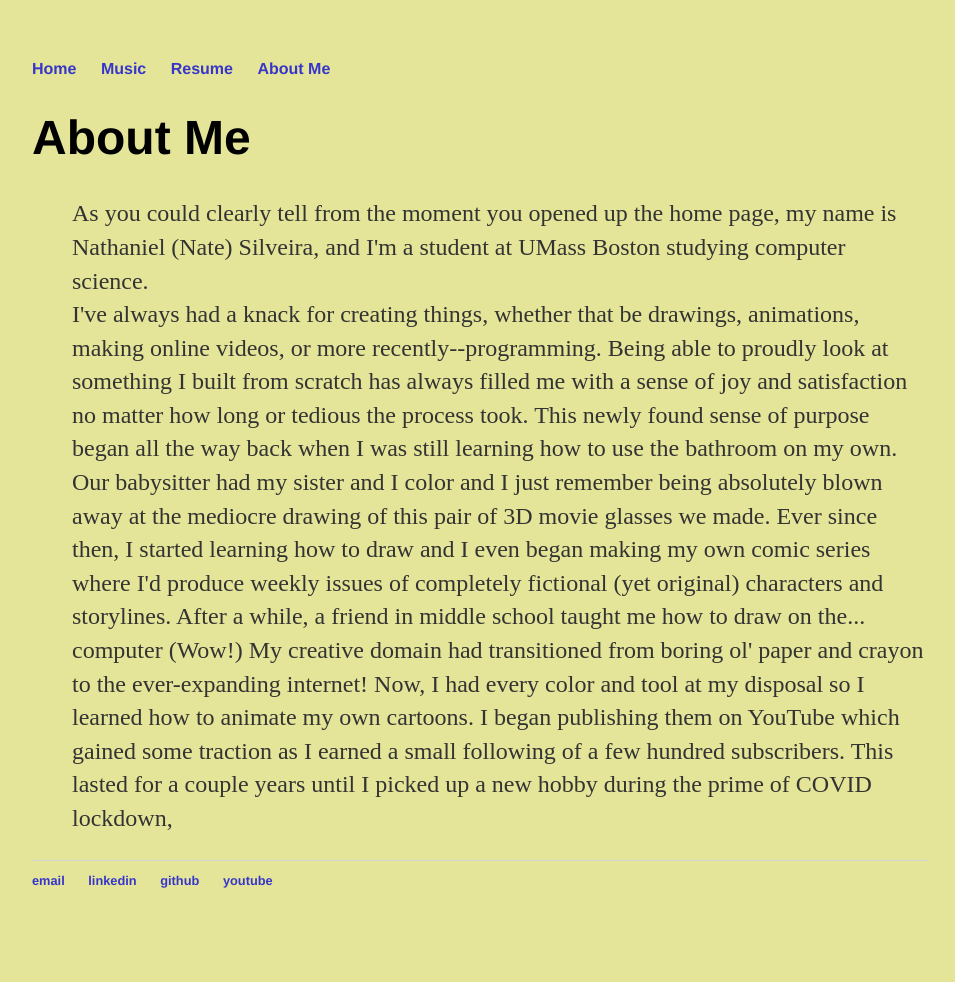
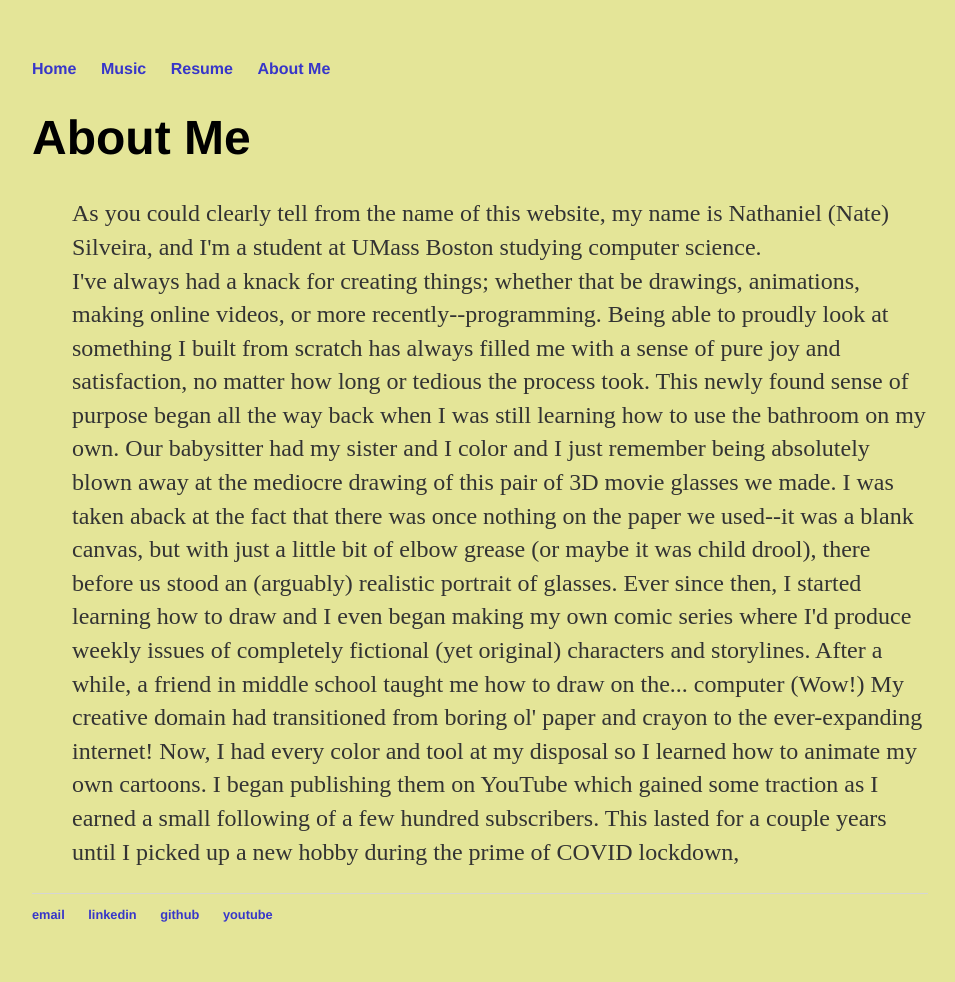
Before and after one commit to n8silveira/n8silveira.github.io, a Jekyll site: the page built from about/index.html, in a window 1280 px wide. Shown: the whole page, without its empty margins (160-1115 px from the left). Built offline with Jekyll 4.4.1, drawn with Linux system fonts in a browser that asks for light colours; before the commit the page ends 948 px from its top, so only the background shows below that.

Commit message:
Update index.html

```diff
--- a/about/index.html
+++ b/about/index.html
@@ -4,20 +4,22 @@ title: About Me
 ---
 	<h1>{{ page.title }}</h1>
 	<ul class="autobiography">
-		<p>As you could clearly tell from the moment you opened up the home page, my name is Nathaniel (Nate) Silveira,
-			and I'm a student at UMass Boston studying computer science.<br>I've always had a knack for creating things,
+		<p>As you could clearly tell from the name of this website, my name is Nathaniel (Nate) Silveira, and I'm a student
+			at UMass Boston studying computer science.<br>I've always had a knack for creating things;
 			whether that be drawings, animations, making online videos, or more recently--programming. Being able to
-			proudly look at something I built from scratch has always filled me with a sense of joy and satisfaction
+			proudly look at something I built from scratch has always filled me with a sense of pure joy and satisfaction,
 			no matter how long or tedious the process took. This newly found sense of purpose began all the way back
 			when I was still learning how to use the bathroom on my own. Our babysitter had my sister and I color and
 			I just remember being absolutely blown away at the mediocre drawing of this pair of 3D movie glasses we
-			made. Ever since then, I started learning how to draw and I even began making my own comic series where I'd
-			produce weekly issues of completely fictional (yet original) characters and storylines. After a while, a
-			friend in middle school taught me how to draw on the... computer (Wow!) My creative domain had transitioned
-			from boring ol' paper and crayon to the ever-expanding internet! Now, I had every color and tool at my
-			disposal so I learned how to animate my own cartoons. I began publishing them on YouTube which gained some
-			traction as I earned a small following of a few hundred subscribers. This lasted for a couple years until
-			I picked up a new hobby during the prime of COVID lockdown,
+			made. I was taken aback at the fact that there was once nothing on the paper we used--it was a blank canvas,
+			but with just a little bit of elbow grease (or maybe it was child drool), there before us stood an (arguably)
+			realistic portrait of glasses. Ever since then, I started learning how to draw and I even began making my
+			own comic series where I'd produce weekly issues of completely fictional (yet original) characters and
+			storylines. After a while, a friend in middle school taught me how to draw on the... computer (Wow!)
+			My creative domain had transitioned from boring ol' paper and crayon to the ever-expanding internet! Now,
+			I had every color and tool at my disposal so I learned how to animate my own cartoons. I began publishing
+			them on YouTube which gained some traction as I earned a small following of a few hundred subscribers.
+			This lasted for a couple years until I picked up a new hobby during the prime of COVID lockdown,
 		</p>
 
 	</ul>
```
